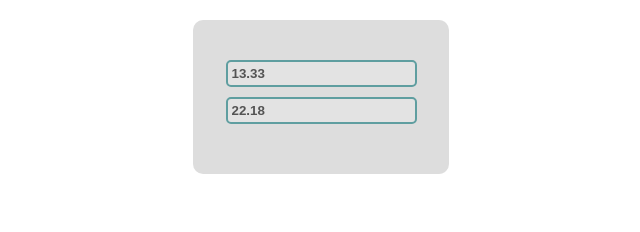
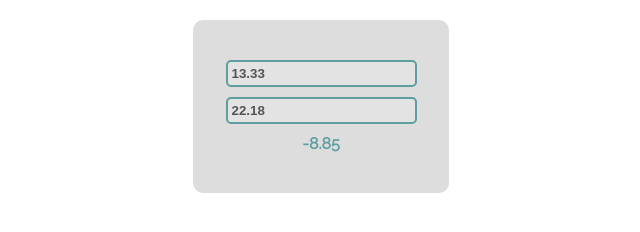
Before and after one commit to Kopriwchin/JS-Advanced-Module, a plain HTML site: page js-dom-I/exercise-work/01. Subtraction/index.html in a window 1280 px wide. Shown: the whole page, without its empty margins (319-959 px from the left). Drawn offline with Linux system fonts and the light colour scheme.

Commit message:
Done first task

```diff
--- a/js-dom-I/exercise-work/01. Subtraction/subtract.js
+++ b/js-dom-I/exercise-work/01. Subtraction/subtract.js
@@ -1,3 +1,11 @@
 function subtract() {
-    console.log('TODO:...');
+    let firstNumElement = document.getElementById('firstNumber');
+    let secondNumElement = document.getElementById('secondNumber');
+	let resultElement = document.getElementById('result');
+
+	let firstNumValue = Number(firstNumElement.value);
+	let secondNumValue = Number(secondNumElement.value);
+
+	let result = firstNumValue - secondNumValue;
+	resultElement.innerHTML = result;
 }
```
Also changed, not shown: js-dom-I/exercise-work/01. Subtraction/index.html (+0 -1 lines), js-dom-I/exercise-work/01. Subtraction/index.css (indentation only).
